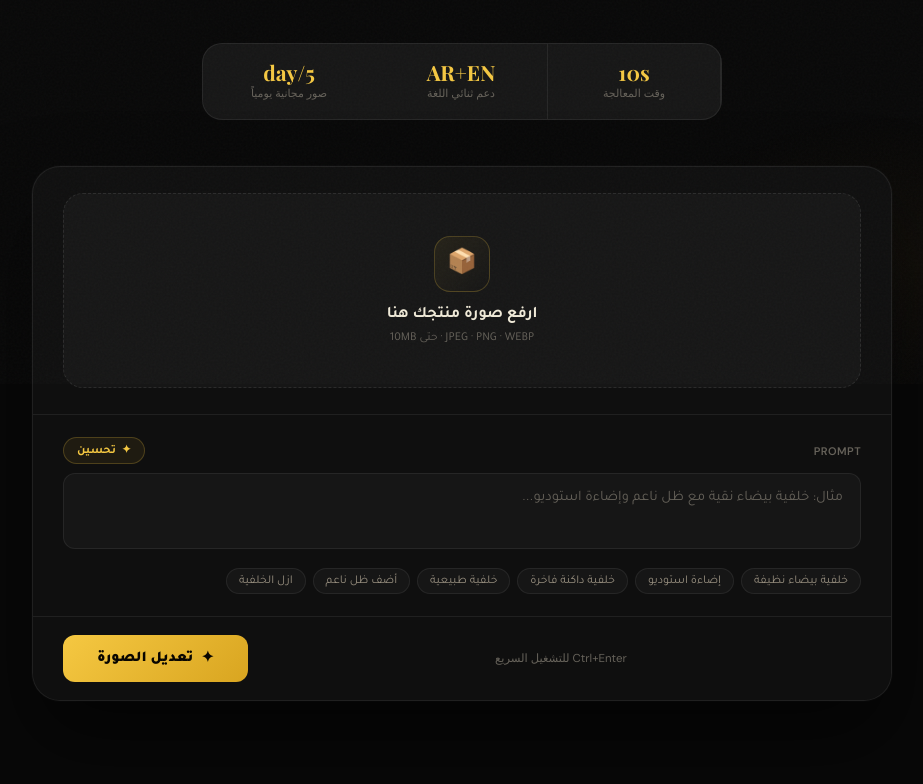
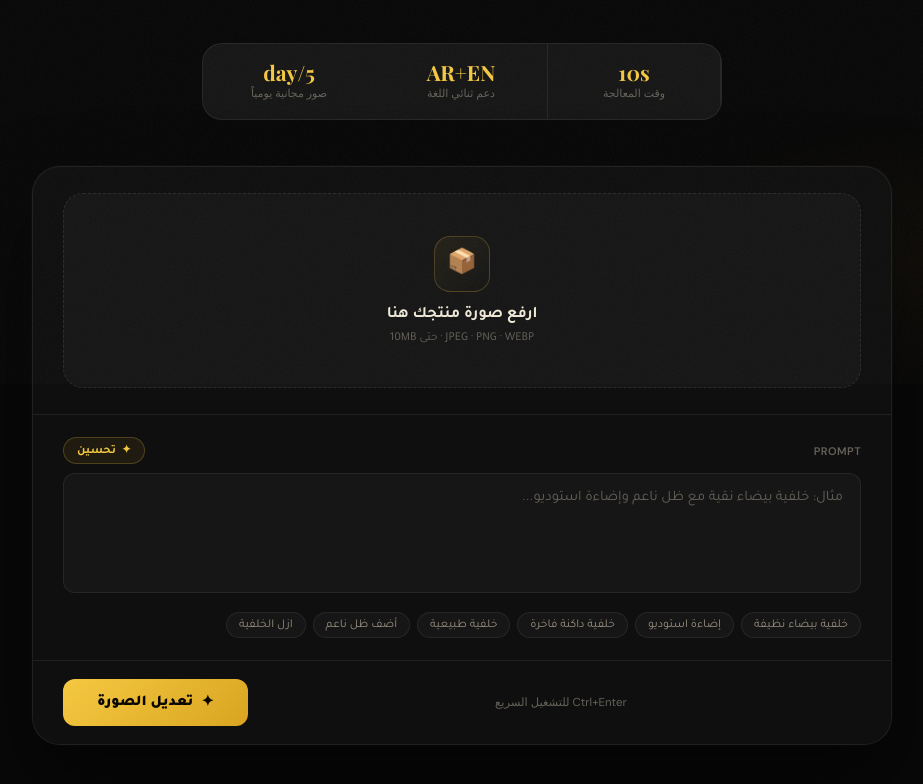
Before and after one commit to itsalaakhaled1-maker/loomuae, a website: page public/index.html in a window 1280 px wide. Shown: the part 416-1200 px from the top of the page, without its empty margins (178-1101 px from the left). Drawn offline with nearby package versions, Linux system fonts and the light colour scheme; no server answers; a web font is replaced by a local one.

Commit message:
Update index.html

```diff
--- a/public/index.html
+++ b/public/index.html
@@ -109,9 +109,13 @@ h1.htitle-ar{font-family:'Tajawal',sans-serif;font-size:clamp(38px,6.5vw,80px);f
 .enhance-spin{width:12px;height:12px;border:1.5px solid rgba(245,200,66,.3);border-top-color:var(--amber);border-radius:50%;animation:rotate .65s linear infinite;display:none}
 .enhancing .enhance-spin{display:block}
 .enhancing .enhance-icon,.enhancing .enhance-txt{display:none}
-.ptxt{width:100%;background:var(--bg3);border:1px solid var(--border);border-radius:var(--r);padding:13px 17px;color:var(--white);font-family:inherit;font-size:14.5px;resize:none;outline:none;min-height:74px;transition:border-color var(--t);line-height:1.65}
+.ptxt{width:100%;background:var(--bg3);border:1px solid var(--border);border-radius:var(--r);padding:13px 17px;color:var(--white);font-family:inherit;font-size:14.5px;resize:none;outline:none;min-height:120px;transition:border-color var(--t);line-height:1.65;scrollbar-width:thin;scrollbar-color:rgba(245,200,66,.25) transparent}
 .ptxt:focus{border-color:rgba(245,200,66,.3);background:var(--bg4)}
 .ptxt::placeholder{color:var(--muted)}
+.ptxt::-webkit-scrollbar{width:4px}
+.ptxt::-webkit-scrollbar-track{background:transparent}
+.ptxt::-webkit-scrollbar-thumb{background:rgba(245,200,66,.25);border-radius:10px}
+.ptxt::-webkit-scrollbar-thumb:hover{background:rgba(245,200,66,.45)}
 .chips{display:flex;flex-wrap:wrap;gap:7px;margin-top:11px}
 .chip{padding:5px 12px;background:var(--bg3);border:1px solid var(--border);border-radius:100px;font-size:12px;color:var(--muted2);cursor:pointer;transition:all var(--t)}
 .chip:hover{color:var(--amber);border-color:var(--border-hi);background:var(--amber-dim)}
```
